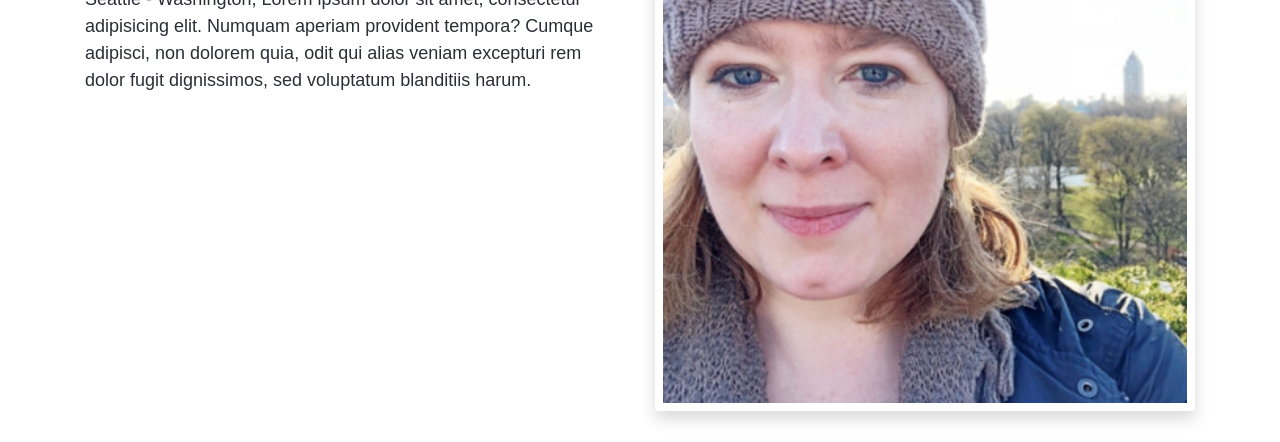
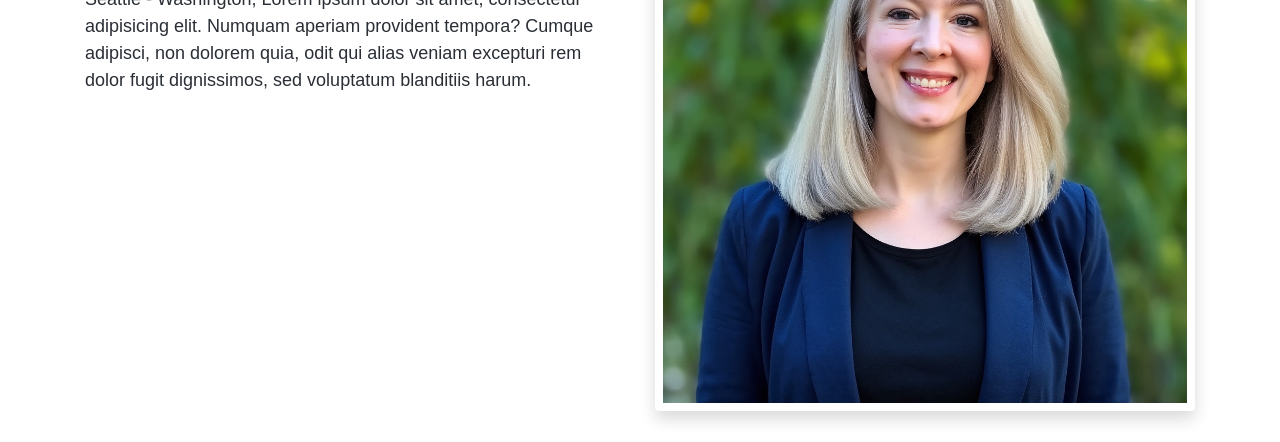
Before and after one commit to lauraanderson-projects/laura-anderson-portfolio, a website: page about.html in a window 1280 px wide. Shown: the part 329-771 px from the top of the page. Drawn offline with nearby package versions, Linux system fonts and the light colour scheme; a web font is replaced by a local one.

Commit message:
new profile picture

```diff
--- a/about.html
+++ b/about.html
@@ -116,7 +116,7 @@
           </div>
           <div class="col-sm-6">
             <img
-              src="images/laura-profilepic.jpeg"
+              src="images/la-portfoliopic.jpeg"
               class="img-fluid p-2 shadow rounded"
               alt="Laura Anderson - portfolio Pic"
               title="Laura Anderson"
```
Also changed, not shown: images/la-portfoliopic.jpeg (added), 1 other file.
